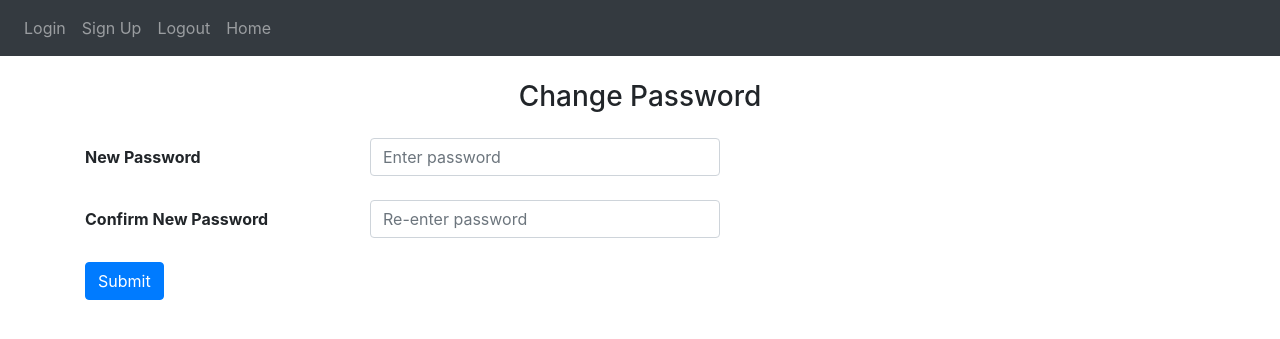
After one commit to jrichcodes/Website-Project-Code, a Flask app: page /password_reset/ in a window 1280 px wide. The commit adds this page. Shown: the top 339 px of the page. Run offline with Flask 2, Linux system fonts and the light colour scheme; a user stored in the database is signed in; some libraries are stand-ins or nearby versions.

Commit message:
working on change password functionality - issue #23

```diff
--- a/project_template/website/auth.py
+++ b/project_template/website/auth.py
@@ -67,5 +67,22 @@ def sign_up():
             db.session.add(new_user)
             db.session.commit()
             flash('Account created!', category='sucess')
-            return redirect(url_for('auth.login')) # redirect to events page after new account created
+            return redirect(url_for('auth.login')) # redirect to login page after new account created
     return render_template("sign_up.html", user=current_user)
+
+@auth.route('/password_reset/', methods = ['GET', 'POST'])
+@login_required
+def profile():
+    if request.method == 'POST':
+        password1 = request.form.get('password1')
+        password2 = request.form.get('password2')
+        if password1 != password2:
+            flash('Passwords don\'t match', category='error')
+        elif len(password1) < 7:
+            flash('Password must be at least 7 characters.', category='error')
+        else:
+            tmp = User.query.filter_by(first_name = "julia").first()
+            tmp.password = generate_password_hash(password1, method='sha256')
+            db.session.commit()
+            return redirect(url_for('auth.login')) # redirect to login page after new account created
+    return render_template("password_reset.html", user=current_user)
--- /dev/null
+++ b/project_template/website/templates/password_reset.html
@@ -0,0 +1,32 @@
+{% extends "base.html" %}
+
+{% block content %}
+<form method="POST">
+    <h3 align="center" class="mt-4">Change Password</h3>
+    <div class="row mb-4 mt-4">
+        <label for="password1" class="col-sm-3 col-form-label"><b>New Password</b></label>
+        <div class="col-sm-4">
+            <input
+                type="password"
+                class="form-control"
+                id="password1"
+                name="password1"
+                placeholder="Enter password"
+            />
+        </div>
+    </div>
+    <div class="row mb-4">
+        <label for="password2" class="col-sm-3 col-form-label"><b>Confirm New Password</b></label>
+        <div class="col-sm-4 align">
+            <input
+                type="password"
+                class="form-control"
+                id="password2"
+                name="password2"
+                placeholder="Re-enter password"
+            />
+        </div>
+    </div>
+    <button type="submit" class="btn btn-primary">Submit</button>
+</form>
+{% endblock %}
```
Also changed, not shown: project_template/website/templates/profile.html (+3 -10 lines).
